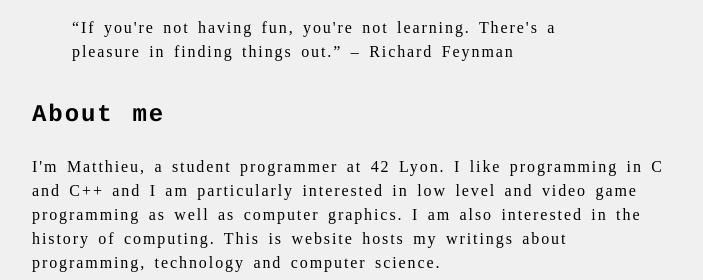
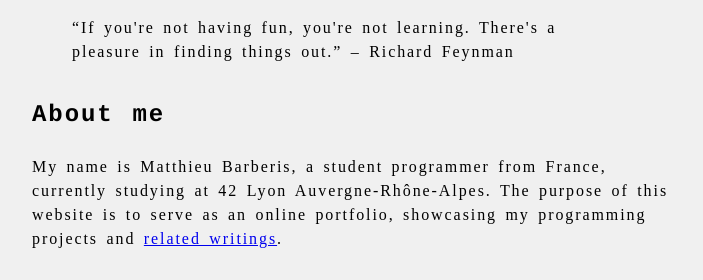
Before and after one commit to foobarberis/foobarberis.github.io, a plain HTML site: page index.html in a window 1280 px wide. Shown: the part 212-492 px from the top of the page, without its empty margins (288-991 px from the left). Drawn offline with Linux system fonts and the light colour scheme; a web font is replaced by a local one.

Commit message:
Update about me section.

```diff
--- a/index.html
+++ b/index.html
@@ -27,11 +27,10 @@
 
 		<h2> About me</h2>
 		<p>
-			I'm Matthieu, a student programmer at 42 Lyon. I like programming in C and C++ and I
-			am particularly interested in low level and video game programming as well
-			as computer graphics. I am also interested in the history of computing.
-
-			This is website hosts my writings about programming, technology and computer science.
+			My name is Matthieu Barberis, a student programmer from France,
+			currently studying at 42 Lyon Auvergne-Rhône-Alpes. The purpose
+			of this website is to serve as an online portfolio, showcasing
+			my programming projects and <a href="/articles.html">related writings</a>.
 		</p>
 	</main>
 
```
